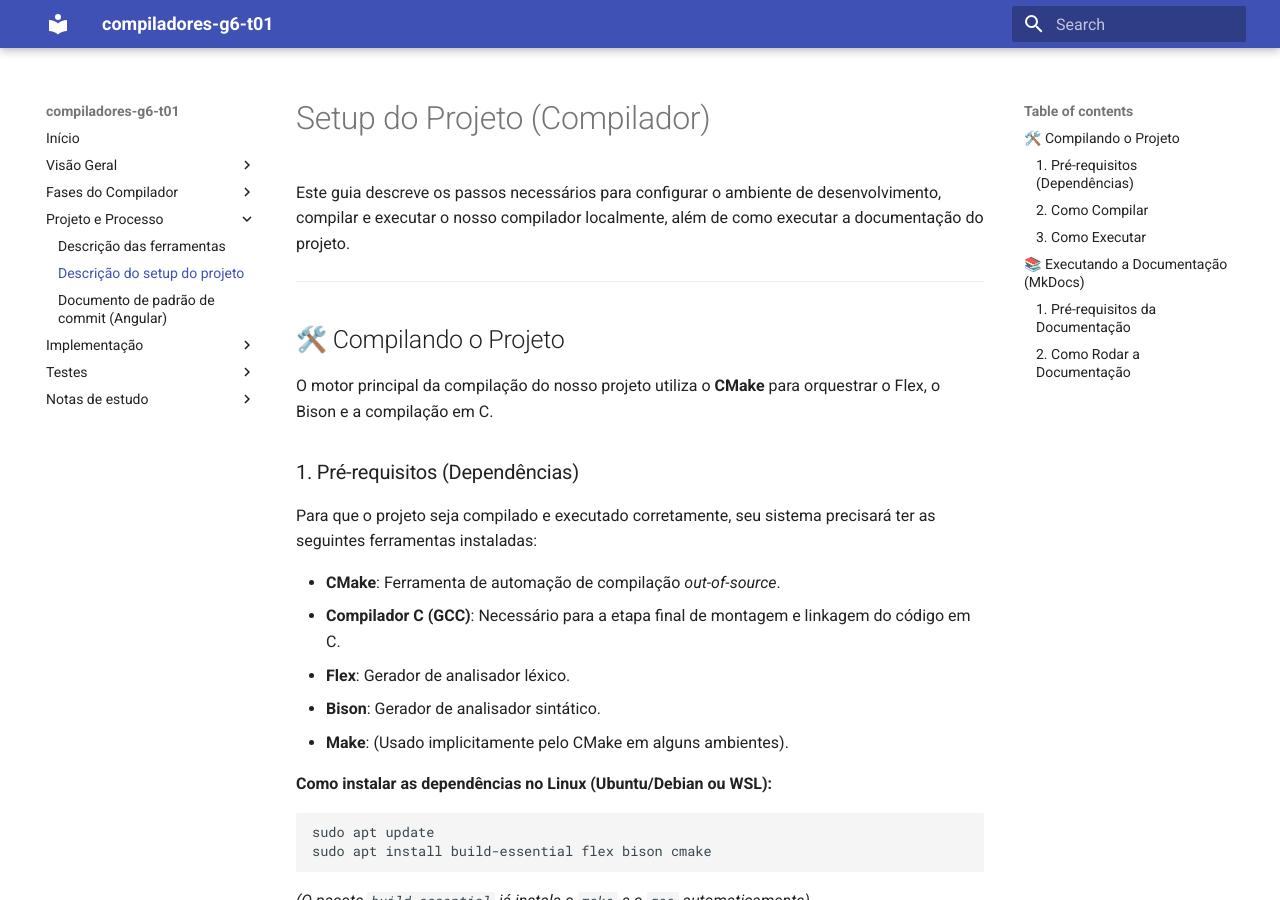
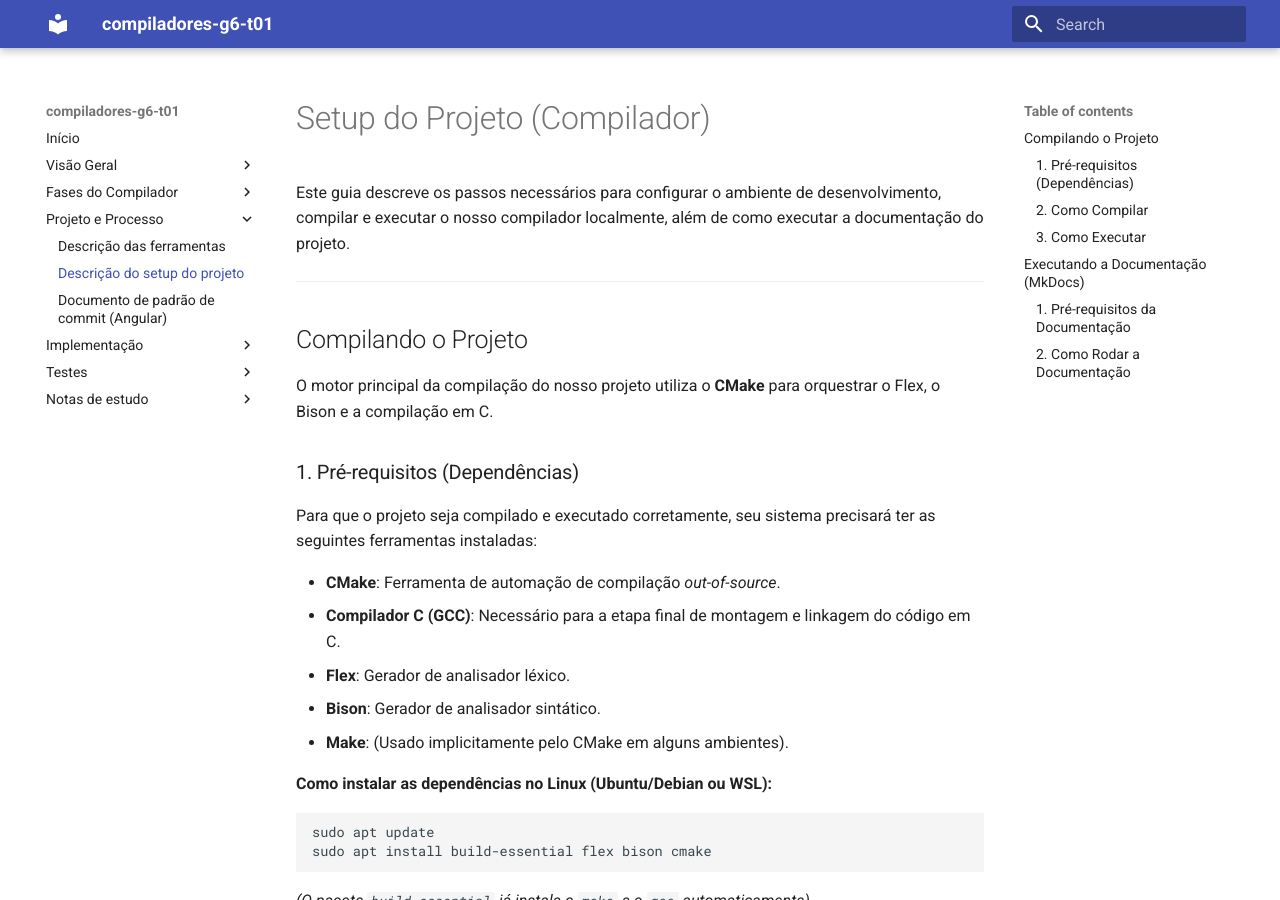
Before and after one commit to Compiladores-2026-1/Compiladores-G6-T01, an MkDocs documentation site: the page built from docs/setup_compilador.md, in a window 1280 px wide and 900 px high. Built offline with MkDocs 1.6.1 and Material for MkDocs 9.7.7, drawn with Linux system fonts in a browser that asks for light colours; some of the changed text lies outside the part shown.

```diff
--- a/docs/setup_compilador.md
+++ b/docs/setup_compilador.md
@@ -4,7 +4,7 @@ Este guia descreve os passos necessários para configurar o ambiente de desenvol
 
 ---
 
-## 🛠️ Compilando o Projeto
+## Compilando o Projeto
 
 O motor principal da compilação do nosso projeto utiliza o **CMake** para orquestrar o Flex, o Bison e a compilação em C.
 
@@ -73,7 +73,7 @@ Após o sucesso da compilação, o executável estará pronto para uso. Para rod
 
 ---
 
-## 📚 Executando a Documentação (MkDocs)
+## Executando a Documentação (MkDocs)
 
 Nós utilizamos o **MkDocs** com o tema Material para a documentação, e o **Poetry** para gerenciar essas dependências no Python.
 
```
